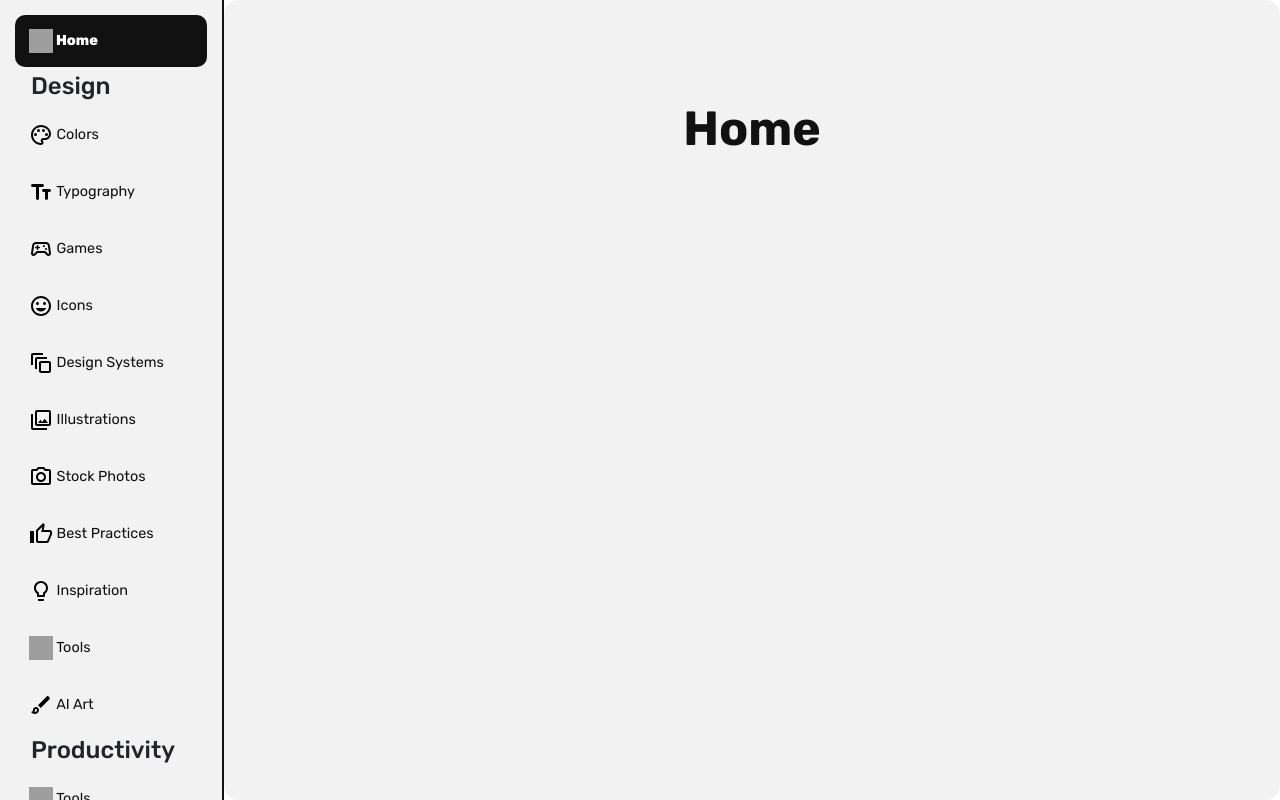
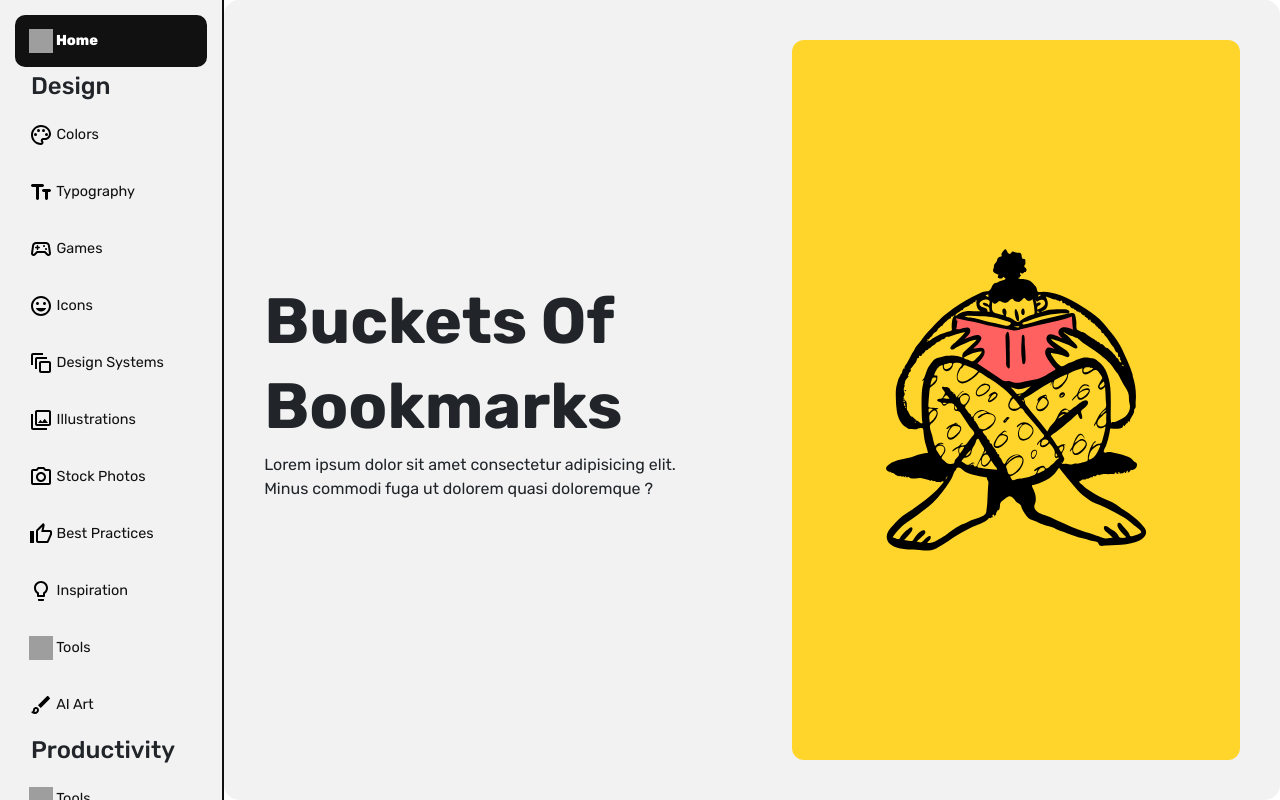
Before and after one commit to daniebeler/buckets-of-bookmarks, a Next.js app: page / in a window 1280 px wide. Built offline with nearby package versions, Linux system fonts and the light colour scheme; grey boxes are pictures that could not be loaded.

Commit message:
Designed Home-page

```diff
--- /dev/null
+++ b/components/Home.tsx
@@ -0,0 +1,30 @@
+import styles from '../styles/Home.module.css';
+import Image from 'next/image'
+
+const Home = () => {
+  return (
+    <div className={styles.wrapper}>
+      <div className="container-fluid h-100">
+        <div className="row h-100">
+          <div className={'col-xs-12 col-sm-6 col-md-6 col-lg-6 col-xxl-6 ' + styles.left_col}>
+            <h1>Buckets Of</h1>
+            <h1>Bookmarks</h1>
+            <p>Lorem ipsum dolor sit amet consectetur adipisicing elit. Minus commodi fuga ut dolorem quasi doloremque ?</p>
+          </div>
+          <div className={'col-xs-12 col-sm-6 col-md-6 col-lg-6 col-xxl-6 ' + styles.right_col}>
+            <div className={styles.image_wrapper}>
+              <Image
+                src={'/images/others/ReadingDoodle.svg'}
+                alt=""
+                fill
+                className={styles.img}
+              />
+            </div>
+          </div>
+        </div>
+      </div>
+    </div>
+  )
+}
+
+export default Home;
--- a/pages/[[...id]].tsx
+++ b/pages/[[...id]].tsx
@@ -1,8 +1,9 @@
 import Head from "next/head";
 import Collection from "../components/Collection"
+import Home from "../components/Home";
 import Links from "../components/Links";
 import Navbar from "../components/Navbar";
-import styles from '../styles/Home.module.css'
+import styles from '../styles/App.module.css'
 
 export default function Post(props: any) {
 
@@ -50,11 +51,7 @@ export default function Post(props: any) {
             !props.data &&
             <div className={"col p-0 " + styles.height_full}>
               <div className={styles.content + " h-full"}>
-                <div className={"container-fluid flex " + styles.header_wrapper}>
-                  <div className="container">
-                    <h1 className={"text-center " + styles.headline}>Home</h1>
-                  </div>
-                </div>
+                  <Home />
               </div>
             </div>
           }
--- /dev/null
+++ b/styles/App.module.css
@@ -0,0 +1,64 @@
+.height_screen {
+  height: 100vh;
+}
+
+.height_full {
+  height: 100%;
+}
+
+.filler {
+  flex-grow: 1;
+  display: flex;
+}
+
+.row_wrapper {
+  height: 100vh;
+}
+
+.col_sidebar {
+  width: 200px;
+}
+
+.headline {
+  color: #111;
+  font-size: 3rem;
+  margin: 0;
+}
+
+.sidebar {
+  padding: 15px;
+  width: 100%;
+  height: 100vh;
+  overflow: auto;
+  background-color: #f2f2f2;
+  border-right: 2px #111 solid;
+}
+
+.page_wrapper {
+  display: flex;
+  flex-direction: column;
+  align-items: center;
+}
+
+.inner_page_wrapper {
+  padding: 0px;
+  display: flex;
+  flex-direction: column;
+}
+
+.content {
+  border-radius: 15px;
+  height: 100%;
+  display: flex;
+  flex-direction: column;
+
+  flex-grow: 1;
+  display: flex;
+  overflow: scroll;
+
+  background-color: #f2f2f2;
+}
+
+.header_wrapper {
+  padding: 100px 0
+}
--- a/styles/Home.module.css
+++ b/styles/Home.module.css
@@ -1,64 +1,29 @@
-.height_screen {
-  height: 100vh;
-}
-
-.height_full {
+.wrapper {
   height: 100%;
 }
 
-.filler {
-  flex-grow: 1;
+.image_wrapper {
+  background-color: #ffd52c;
+  border-radius: 12px;
+  height: 100%;
+  padding: 20px;
   display: flex;
+  justify-content: center;
+  align-items: center;
+  position: relative;
 }
 
-.row_wrapper {
-  height: 100vh;
+.left_col {
+  display: flex;
+  flex-direction: column;
+  justify-content: center;
+  padding: 40px;
 }
 
-.col_sidebar {
-  width: 200px;
+.left_col h1 {
+  font-size: 4rem;
 }
 
-.headline {
-  color: #111;
-  font-size: 3rem;
-  margin: 0;
+.right_col {
+  padding: 40px;
 }
-
-.sidebar {
-  padding: 15px;
-  width: 100%;
-  height: 100vh;
-  overflow: auto;
-  background-color: #f2f2f2;
-  border-right: 2px #111 solid;
-}
-
-.page_wrapper {
-  display: flex;
-  flex-direction: column;
-  align-items: center;
-}
-
-.inner_page_wrapper {
-  padding: 0px;
-  display: flex;
-  flex-direction: column;
-}
-
-.content {
-  border-radius: 15px;
-  height: 100%;
-  display: flex;
-  flex-direction: column;
-
-  flex-grow: 1;
-  display: flex;
-  overflow: scroll;
-
-  background-color: #f2f2f2;
-}
-
-.header_wrapper {
-  padding: 100px 0
-}
```
Also changed, not shown: public/images/others/ReadingDoodle.svg (added).
